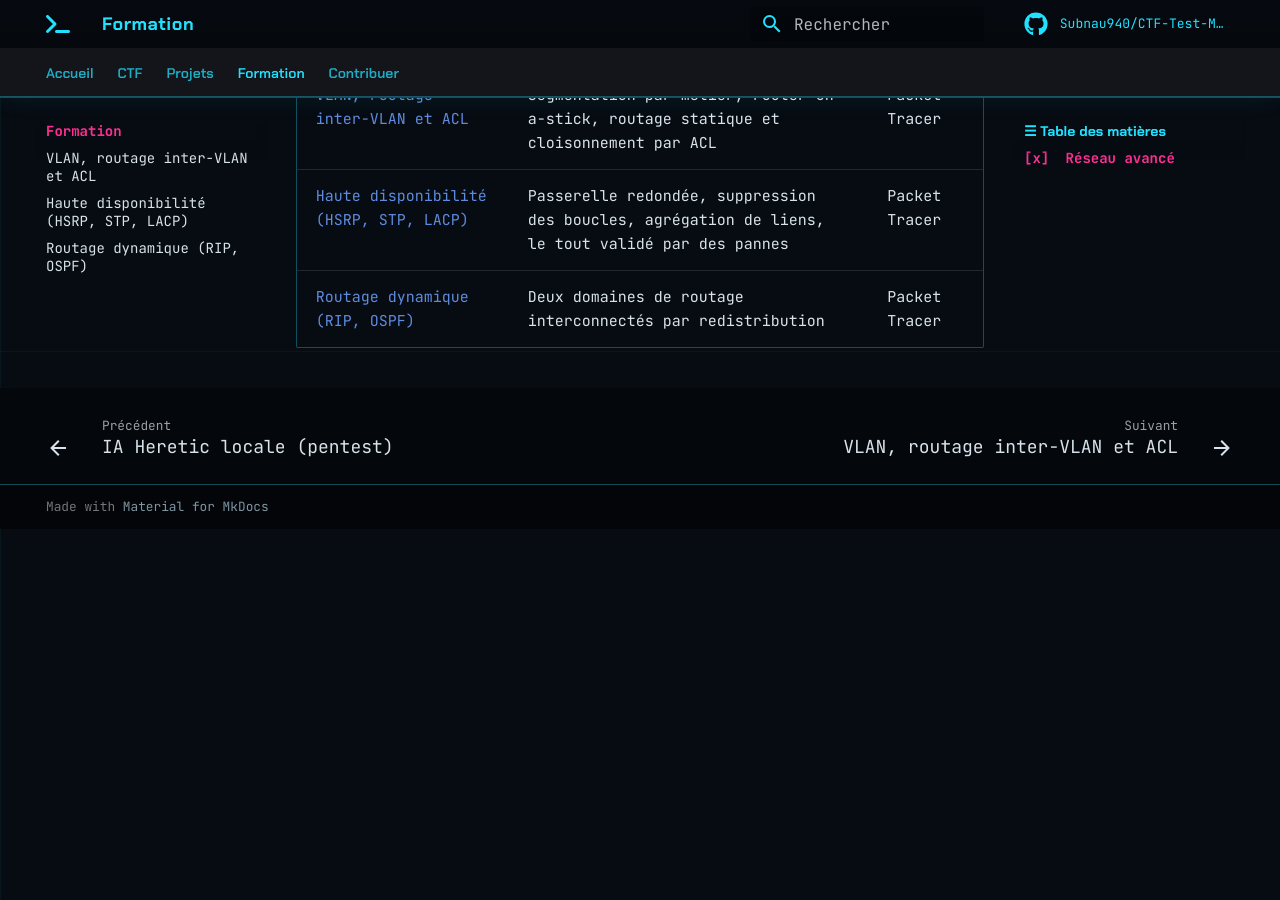
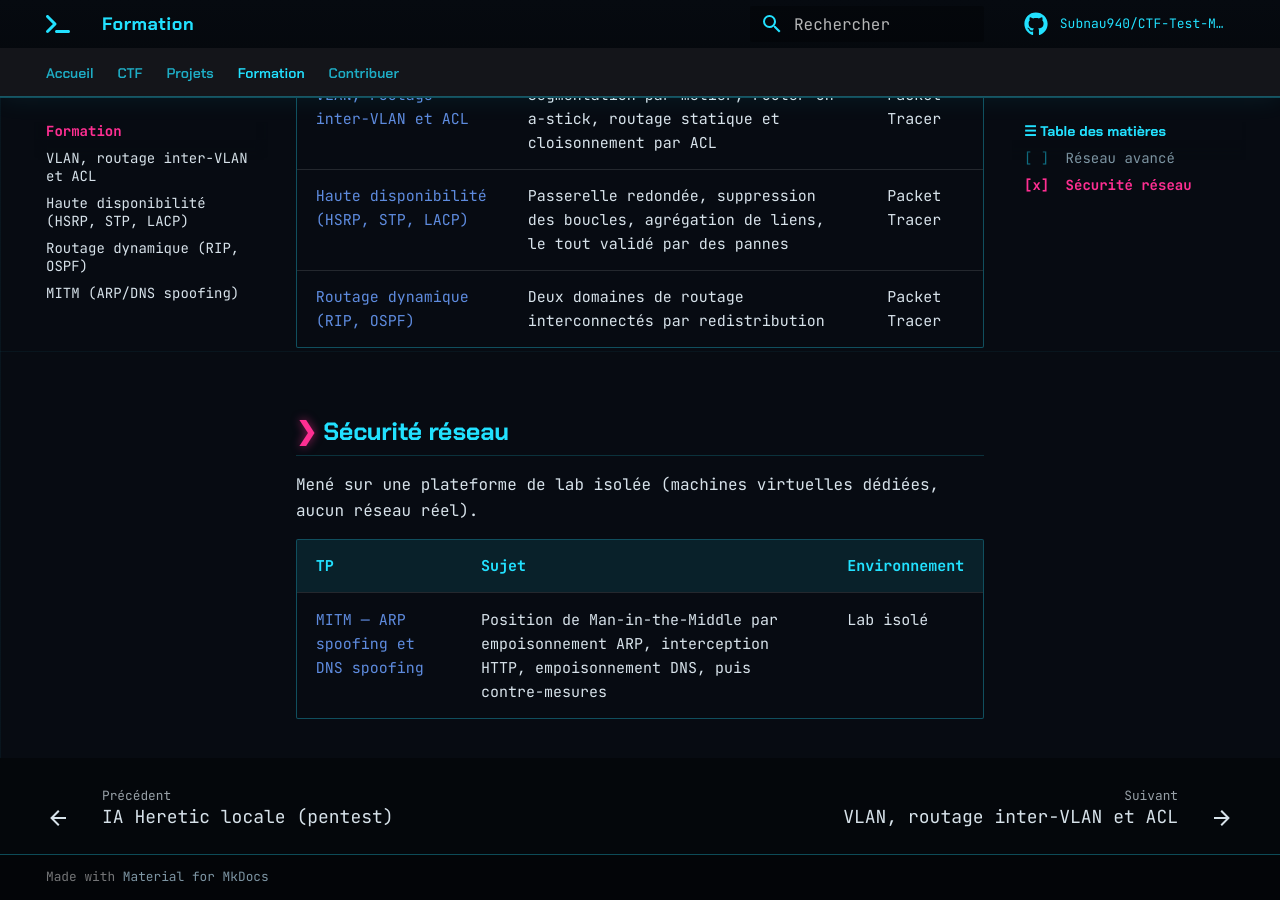
Before and after one commit to Subnau940/CTF-Test-MkDocs, an MkDocs documentation site: the page built from docs/formation/index.md, in a window 1280 px wide and 900 px high, scrolled down 549 px. Built offline with MkDocs 1.6.1 and Material for MkDocs 9.7.7, drawn with Linux system fonts in a browser that asks for light colours; comment, search, counter and statistics services are not loaded; before the commit the page ends 1078 px from its top, so only the background shows below that.

Commit message:
Ajouter le TP MITM (ARP/DNS spoofing) en Formation > Sécurité réseau
Co-Authored-By: Claude Sonnet 5.5 <noreply@anthropic.com>
Claude-Session: https://claude.ai/code/session_01GvQks3jE4PJRYH7PgABgyT

```diff
--- a/docs/formation/index.md
+++ b/docs/formation/index.md
@@ -17,3 +17,11 @@ Tous montés sous Cisco Packet Tracer.
 | [VLAN, routage inter-VLAN et ACL](vlan-routage-acl.md) | Segmentation par métier, router-on-a-stick, routage statique et cloisonnement par ACL | Packet Tracer |
 | [Haute disponibilité (HSRP, STP, LACP)](haute-disponibilite.md) | Passerelle redondée, suppression des boucles, agrégation de liens, le tout validé par des pannes | Packet Tracer |
 | [Routage dynamique (RIP, OSPF)](routage-dynamique.md) | Deux domaines de routage interconnectés par redistribution | Packet Tracer |
+
+## Sécurité réseau
+
+Mené sur une plateforme de lab isolée (machines virtuelles dédiées, aucun réseau réel).
+
+| TP | Sujet | Environnement |
+| :--- | :--- | :--- |
+| [MITM — ARP spoofing et DNS spoofing](mitm-arp-dns.md) | Position de Man-in-the-Middle par empoisonnement ARP, interception HTTP, empoisonnement DNS, puis contre-mesures | Lab isolé |
--- a/mkdocs.yml
+++ b/mkdocs.yml
@@ -117,4 +117,5 @@ nav:
       - VLAN, routage inter-VLAN et ACL: formation/vlan-routage-acl.md
       - Haute disponibilité (HSRP, STP, LACP): formation/haute-disponibilite.md
       - Routage dynamique (RIP, OSPF): formation/routage-dynamique.md
+      - MITM (ARP/DNS spoofing): formation/mitm-arp-dns.md
   - Contribuer: contributing.md
```
Also changed, not shown: docs/formation/mitm-arp-dns.md (added, +75 -0 lines).
